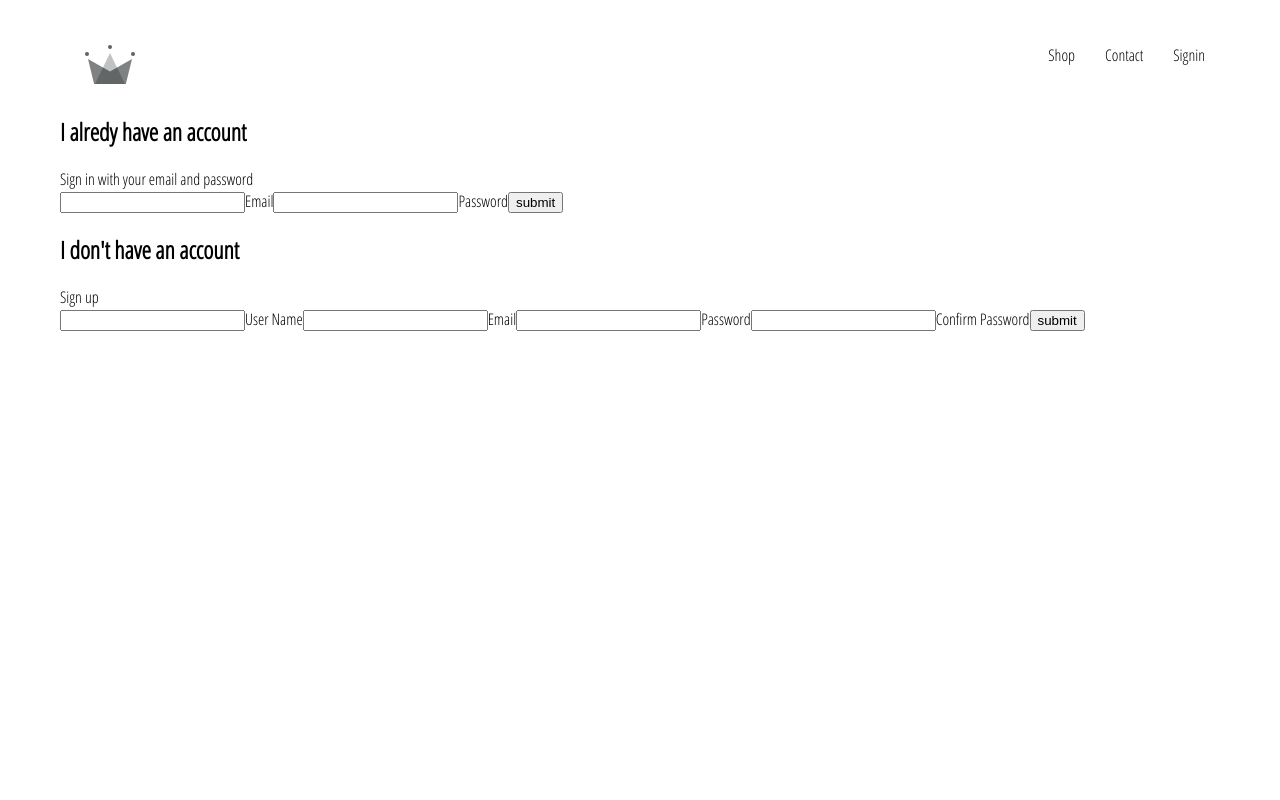
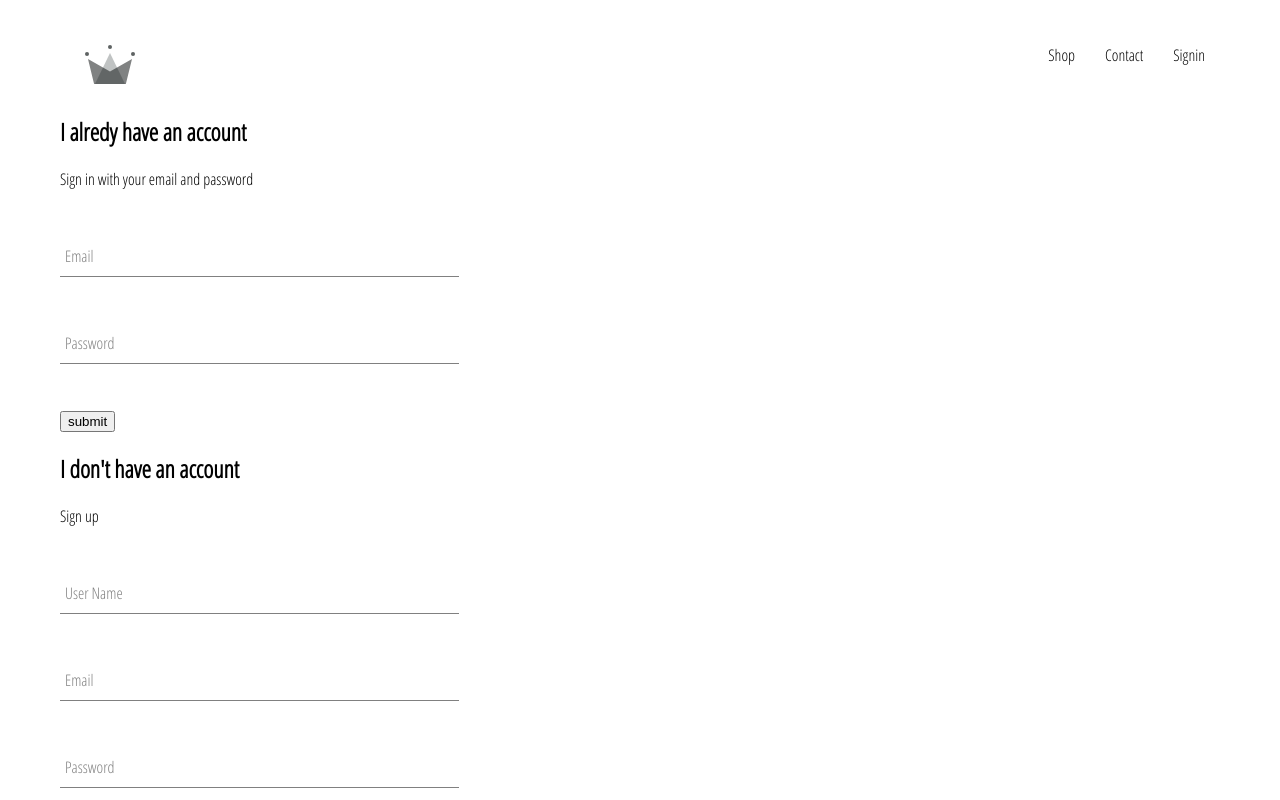
Before and after one commit to Anas10895/E-commerce, a React (Create React App) app in the folder ec/: page /signin in a window 1280 px wide. Shown: the top 800 px of the page. Built offline with nearby package versions, Linux system fonts and the light colour scheme.

Commit message:
adding style for Login page and a form component

```diff
--- a/ec/src/components/directory/directory.component.jsx
+++ b/ec/src/components/directory/directory.component.jsx
@@ -44,6 +44,7 @@
                   linkUrl: 'shop/mens'
                 }
 
+
               ]
         }
     }
--- /dev/null
+++ b/ec/src/components/form/form-input.component.jsx
@@ -0,0 +1,18 @@
+import React from 'react'
+import "./form-input.styles.scss"
+const FromInput = ({handleChange, label, ...otherProps})  => {
+    return <div className="group">
+    <input className="form-input" onChange={handleChange} {...otherProps}/>
+
+
+        {label ?
+       ( <label className={`${otherProps.value.length ? 'shrink' : '' }form-input-label`}>
+        {label}
+        </label>)
+        :null}
+
+    </div>
+
+}
+
+export default FromInput;
--- /dev/null
+++ b/ec/src/components/form/form-input.styles.scss
@@ -0,0 +1,54 @@
+$sub-color: grey;
+$main-color: black;
+
+@mixin shrinkLabel {
+  top: -14px;
+  font-size: 12px;
+  color: $main-color;
+}
+
+.group {
+  position: relative;
+  margin: 45px 0;
+
+  .form-input {
+    background: none;
+    background-color: white;
+    color: $sub-color;
+    font-size: 18px;
+    padding: 10px 10px 10px 5px;
+    display: block;
+    width: 100%;
+    border: none;
+    border-radius: 0;
+    border-bottom: 1px solid $sub-color;
+    margin: 25px 0;
+
+    &:focus {
+      outline: none;
+    }
+
+    &:focus ~ .form-input-label {
+      @include shrinkLabel();
+    }
+  }
+
+  input[type='password'] {
+    letter-spacing: 0.3em;
+  }
+
+  .form-input-label {
+    color: $sub-color;
+    font-size: 16px;
+    font-weight: normal;
+    position: absolute;
+    pointer-events: none;
+    left: 5px;
+    top: 10px;
+    transition: 300ms ease all;
+
+    &.shrink {
+      @include shrinkLabel();
+    }
+  }
+}
--- a/ec/src/components/preview-collection/preview-collection.component.jsx
+++ b/ec/src/components/preview-collection/preview-collection.component.jsx
@@ -10,7 +10,7 @@
        <h1 className="title">{title.toUpperCase()}</h1>
 
        <div className="preview">
-           {items.filter((i, idx) => (idx < 4)).map(({id, ...otherItemProps}) => (
+           {items.filter((i, idx) => (idx < 5)).map(({id, ...otherItemProps}) => (
                <CollectionItem key={id} {...otherItemProps} />
            ))}
        </div>
--- a/ec/src/components/sign-in/sign-in.component.jsx
+++ b/ec/src/components/sign-in/sign-in.component.jsx
@@ -1,5 +1,8 @@
 import React from 'react'
 
+import "./sign-in.styles.scss"
+
+import FromInput from '../form/form-input.component'
 class SignIn extends React.Component {
     constructor(props){
         super(props);
@@ -29,11 +32,9 @@
             <span>Sign in with your email and password</span>
             <form>
 
-            <input name="email" value={this.state.email} onChange={this.handleChange} required></input>
-            <label>Email</label>
+            <FromInput name="email" label="Email" value={this.state.email} handleChange={this.handleChange} required></FromInput>
 
-            <input name="password" type="password" value={this.state.password} onChange={this.handleChange} required></input>
-            <label>Password</label>
+            <FromInput name="password" type="password" label="Password" value={this.state.password} handleChange={this.handleChange} required></FromInput>
 
             <input type="submit" value="submit"/>
 
--- a/ec/src/components/sign-in/sign-in.styles.scss
+++ b/ec/src/components/sign-in/sign-in.styles.scss
@@ -0,0 +1,3 @@
+.sign-in{
+    width: 30vw;
+}
--- a/ec/src/components/sign-up/sign-up.component.jsx
+++ b/ec/src/components/sign-up/sign-up.component.jsx
@@ -1,5 +1,5 @@
 import React from 'react'
-
+import FormInput from "../form/form-input.component"
 class SignUp extends React.Component {
     constructor(props){
         super(props);
@@ -31,19 +31,15 @@
             <h2>I don't have an account</h2>
             <span>Sign up </span>
             <form>
-            <input name="userName" value={this.state.userName} onChange={this.handleChange} required></input>
-            <label>User Name</label>
+            <FormInput name="userName"  label="User Name"value={this.state.userName} onChange={this.handleChange} required></FormInput>
 
 
 
-            <input name="email" value={this.state.email} onChange={this.handleChange} required></input>
-            <label>Email</label>
+            <FormInput name="email" label="Email" value={this.state.email} onChange={this.handleChange} required></FormInput>
 
-            <input name="password" type="password" value={this.state.password} onChange={this.handleChange} required></input>
-            <label>Password</label>
+            <FormInput name="password" label="Password" type="password" value={this.state.password} onChange={this.handleChange} required></FormInput>
 
-            <input name="password" type="password" value={this.state.password} onChange={this.handleChange} required></input>
-            <label>Confirm Password</label>
+            <FormInput name="password" label="Confirm Password" type="password" value={this.state.password} onChange={this.handleChange} required></FormInput>
 
             <input type="submit" value="submit"/>
             </form>
--- a/ec/src/components/sign-up/sign-up.styles.scss
+++ b/ec/src/components/sign-up/sign-up.styles.scss
@@ -0,0 +1,3 @@
+.sign-in{
+    width: 30vw;
+}
```
